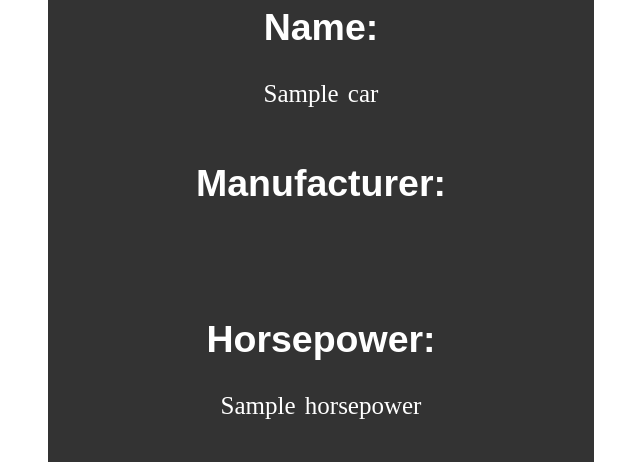
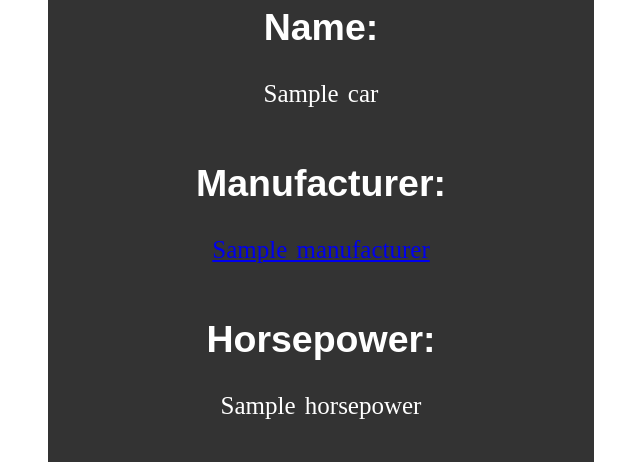
Before and after one commit to Reih02/FH4_Cars, a Flask app: template templates/show_cars.html in a window 1280 px wide. Shown: the part 861-1323 px from the top of the page, without its empty margins (319-959 px from the left). Run offline with Flask 2, Linux system fonts and the light colour scheme; the template is opened without the code that fills it: most values are stand-ins (such as "Sample title", 1, 10 or a date in 2020); grey boxes marked "Sample" are stand-in pictures; parts of the project's set-up code (start-up, migrations or seed data) failed here and were passed over.

Commit message:
got working link on show_cars page to lead to the relevant manufacturer

```diff
--- a/models.py
+++ b/models.py
@@ -12,6 +12,7 @@ class Car(db.Model):
     weight = db.Column(db.Text, nullable=False)
     image = db.Column(db.Text)
     manufacturerid = db.Column(db.Text, db.ForeignKey('Manufacturer.id'))
+    # manufacturer = db.relationship('Manufacturer', back_populates='name')
 
 
 class Manufacturer(db.Model):
--- a/routes.py
+++ b/routes.py
@@ -24,9 +24,10 @@ def cars():
 
 @app.route('/car/<int:info>')
 def car(info):
-    car = models.Car.query.filter(models.Car.id.in_([info])).first()
+    car = models.Car.query.filter_by(id=info).first_or_404()
+    manufacturer = models.Manufacturer.query.filter_by(id=car.manufacturerid).first()
     title = car.name
-    return render_template('show_cars.html', page_title=title, car=car)
+    return render_template('show_cars.html', page_title=title, car=car, manufacturer=manufacturer)
 
 
 @app.route('/manufacturers')
--- a/templates/list_cars.html
+++ b/templates/list_cars.html
@@ -14,7 +14,7 @@
 <div id = 'smallbox1'>
   {% for car in cars %}
     <!--adds each image onto page by using its value in the database-->
-    <p><a href="/car/{{ car.id }}">{{ car.name }} {{ car.image }}</p> <img id="carlist" src={{ car.image }} alt="{{ car.name }} Picture">
+    <p><a href="/car/{{ car.id }}">{{ car.name }}</p> <img id="carlist" src={{ car.image }} alt="{{ car.name }} Picture">
   {% endfor %}
 </div>
 
--- a/templates/show_cars.html
+++ b/templates/show_cars.html
@@ -15,11 +15,11 @@
     <img id = "carshow" src={{ car.image }} alt="{{ car.name }} Picture">
     <div id = "showcarstext">
       <h2>Name: </h2>{{ car.name }} <br>
-      <h2>Manufacturer:</h2>  <br>
-      <h2>Horsepower:</h2> {{ car.horsepower }} <br>
+      <h2>Manufacturer: </h2><a href="/manufacturer/{{ manufacturer.id }}">{{ manufacturer.name }}</a> <br>
+      <h2>Horsepower: </h2> {{ car.horsepower }} <br>
       <h2>Cost: </h2>{{ car.cost }} <br>
-      <h2>Wheeldrive:</h2> {{ car.wheeldrive }} <br>
-      <h2>Weight:</h2> {{car.weight}} <br>
+      <h2>Wheeldrive: </h2> {{ car.wheeldrive }} <br>
+      <h2>Weight: </h2> {{car.weight}} <br>
     </div>
 </div>
 
```
Also changed, not shown: FH4_cars.db.
